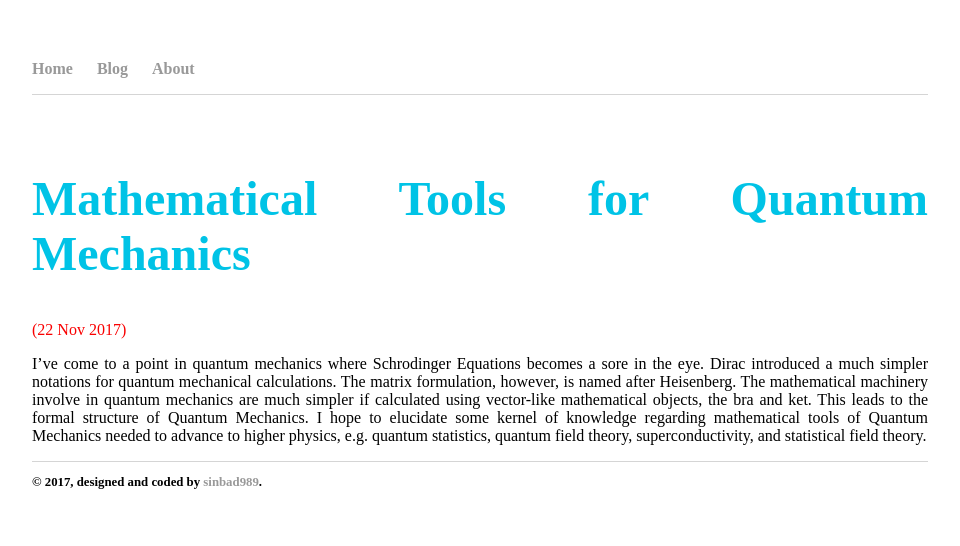
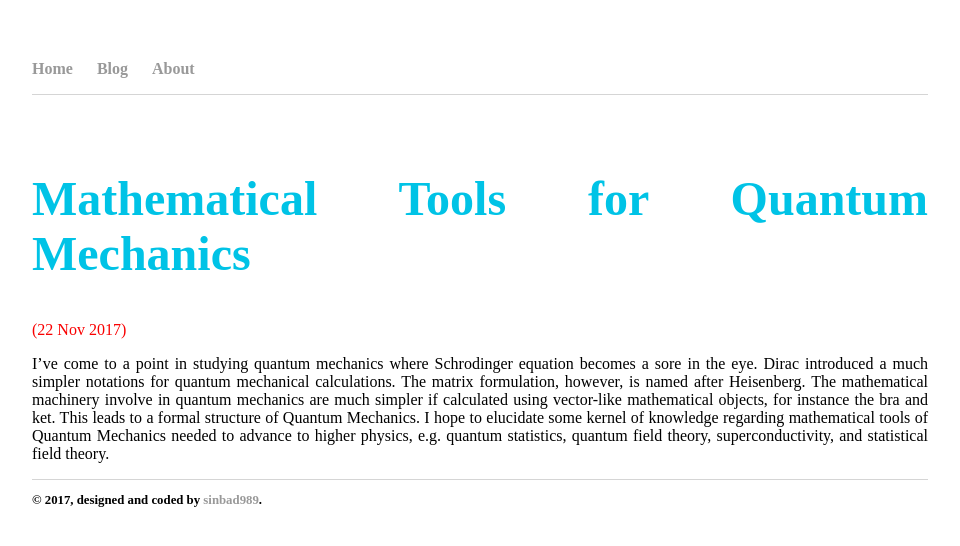
Before and after one commit to sinbad989/sinbad989.github.io, a Jekyll site: the page built from _posts/2017-11-22-mathematical-tools-quantum-mechanics.md, in a window 1280 px wide. Shown: the top 546 px of the page, without its empty margins (160-1120 px from the left). Built offline with Jekyll 4.4.1, drawn with Linux system fonts in a browser that asks for light colours; nearby versions of some CDN libraries; some web fonts are replaced.

Commit message:
revised some posts and added some posts 2

```diff
--- a/_posts/2017-11-22-mathematical-tools-quantum-mechanics.md
+++ b/_posts/2017-11-22-mathematical-tools-quantum-mechanics.md
@@ -6,4 +6,4 @@ category: math
 tag: quantum mechanics
 ---
 
-I've come to a point in quantum mechanics where Schrodinger Equations becomes a sore in the eye. Dirac introduced a much simpler notations for quantum mechanical calculations. The matrix formulation, however, is named after Heisenberg. The mathematical machinery involve in quantum mechanics are much simpler if calculated using vector-like mathematical objects, the bra and ket. This leads to the formal structure of Quantum Mechanics. I hope to elucidate some kernel of knowledge regarding mathematical tools of Quantum Mechanics needed to advance to higher physics, e.g. quantum statistics, quantum field theory, superconductivity, and statistical field theory.
+I've come to a point in studying quantum mechanics where Schrodinger equation becomes a sore in the eye. Dirac introduced a much simpler notations for quantum mechanical calculations. The matrix formulation, however, is named after Heisenberg. The mathematical machinery involve in quantum mechanics are much simpler if calculated using vector-like mathematical objects, for instance the bra and ket. This leads to a formal structure of Quantum Mechanics. I hope to elucidate some kernel of knowledge regarding mathematical tools of Quantum Mechanics needed to advance to higher physics, e.g. quantum statistics, quantum field theory, superconductivity, and statistical field theory.
```
Also changed, not shown: about/index.html (+5 -5 lines).
